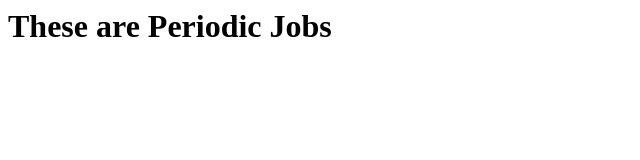
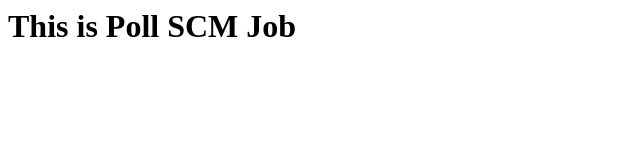
Before and after one commit to HarithaDevops1/webserver-test, a plain HTML site: page index.html in a window 1280 px wide. Shown: the whole page, without its empty margins (0-640 px from the left). Drawn offline with Linux system fonts and the light colour scheme.

Commit message:
Update index.html

```diff
--- a/index.html
+++ b/index.html
@@ -1 +1 @@
-<h1> These are Periodic Jobs </h1>
+<h1> This is Poll SCM Job </h1>
```
